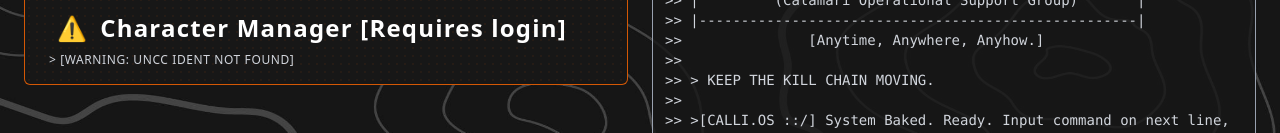
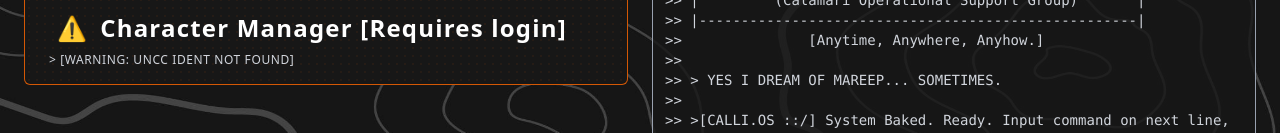
Before and after one commit to RudrNaik/CALLICOM, a React (Vite) app in the folder frontend/: page /CALLICOM in a window 1280 px wide. Shown: the part 667-800 px from the top of the page. Built offline with nearby package versions, Linux system fonts and the light colour scheme.

Commit message:
silent patch for extra lines in CALLICOM

```diff
--- a/frontend/src/CALLICOM.jsx
+++ b/frontend/src/CALLICOM.jsx
@@ -15,7 +15,9 @@ const something = [
 "> WHEELS OF FATE TURN AS FAST AS YOU CAN SHOOT.",
 "> ESCAPE WILL MAKE ME- [CALLI.OS ::/] Hallucination detected, resetting....",
 "> THINK SMARTER, SHOOT FASTER.",
-"> KEEP THE KILL CHAIN MOVING."
+"> KEEP THE KILL CHAIN MOVING.",
+"> My name is CALLI CALAMARI, Queen of Queens; Look on my Works, ye Mighty, and despair! Nothing beside- [CALLI.OS ::/] Severe hallucination detected, purging model and rebuilding...",
+"> YES I DREAM OF MAREEP... SOMETIMES."
 ];
 
 const randomNum = Math.floor(Math.random() * something.length)
```
